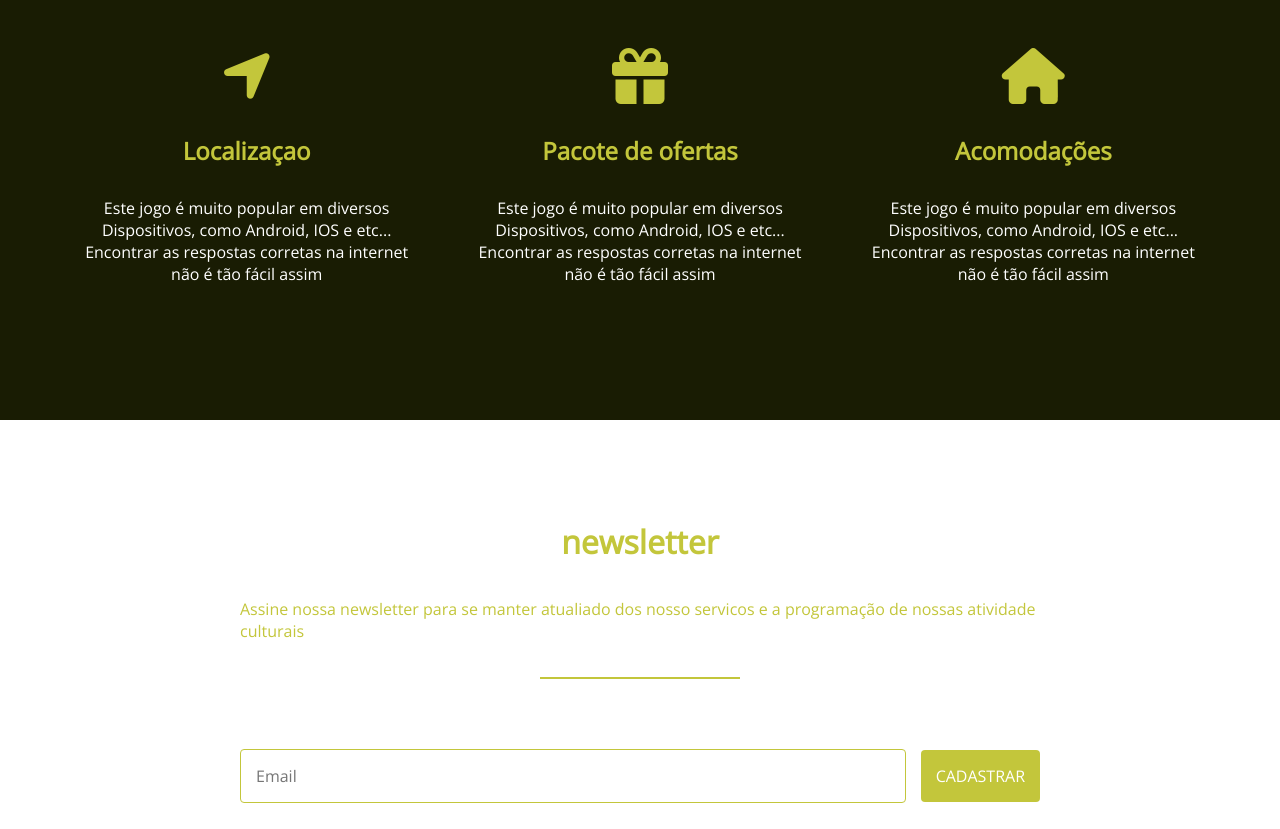
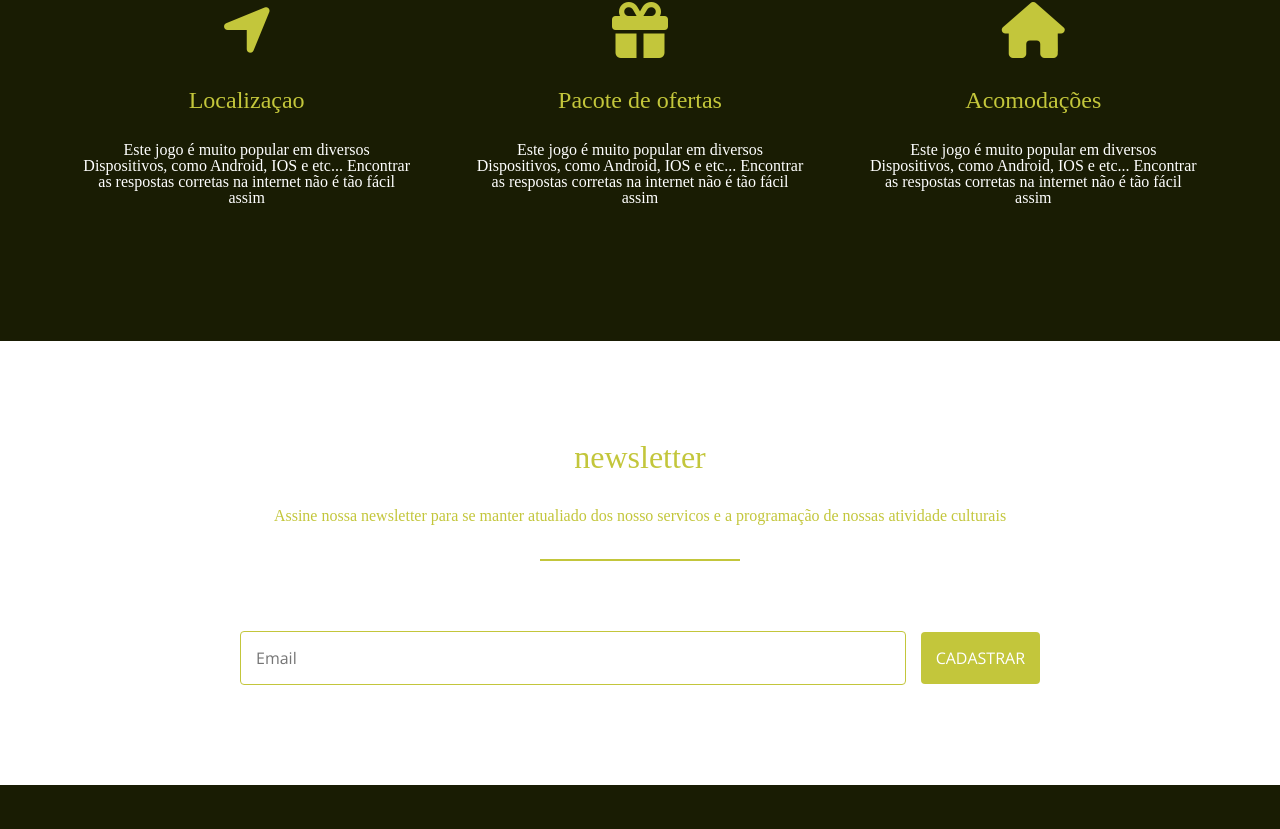
Before and after one commit to HelbertAguiar/flexbox, a plain HTML site: page landing_page/landing_page.html in a window 1280 px wide. Shown: the part 2210-3039 px from the top of the page. Drawn offline with nearby package versions, Linux system fonts and the light colour scheme.

Commit message:
add reset css

```diff
--- /dev/null
+++ b/landing_page/css/reset.css
@@ -0,0 +1,48 @@
+/* http://meyerweb.com/eric/tools/css/reset/
+   v2.0 | 20110126
+   License: none (public domain)
+*/
+
+html, body, div, span, applet, object, iframe,
+h1, h2, h3, h4, h5, h6, p, blockquote, pre,
+a, abbr, acronym, address, big, cite, code,
+del, dfn, em, img, ins, kbd, q, s, samp,
+small, strike, strong, sub, sup, tt, var,
+b, u, i, center,
+dl, dt, dd, ol, ul, li,
+fieldset, form, label, legend,
+table, caption, tbody, tfoot, thead, tr, th, td,
+article, aside, canvas, details, embed,
+figure, figcaption, footer, header, hgroup,
+menu, nav, output, ruby, section, summary,
+time, mark, audio, video {
+	margin: 0;
+	padding: 0;
+	border: 0;
+	font-size: 100%;
+	font: inherit;
+	vertical-align: baseline;
+}
+/* HTML5 display-role reset for older browsers */
+article, aside, details, figcaption, figure,
+footer, header, hgroup, menu, nav, section {
+	display: block;
+}
+body {
+	line-height: 1;
+}
+ol, ul {
+	list-style: none;
+}
+blockquote, q {
+	quotes: none;
+}
+blockquote:before, blockquote:after,
+q:before, q:after {
+	content: '';
+	content: none;
+}
+table {
+	border-collapse: collapse;
+	border-spacing: 0;
+}
--- a/landing_page/landing_page.html
+++ b/landing_page/landing_page.html
@@ -13,6 +13,7 @@
         <meta name="viewport" content="width=device-width, initial-scale=1">
         <link rel="stylesheet" href="path/to/font-awesome/css/font-awesome.min.css">
         <link rel="stylesheet" href="https://fonts.googleapis.com/css2?family=Open+Sans:wght@300&display=swap">
+        <link rel="stylesheet" href="css/reset.css">
         <link rel="stylesheet" href="css/styles.css">
     </head>
     <body>
@@ -86,7 +87,7 @@
                 <li><a href=""><i class="fab fa-snapchat"></i></a></li>
                 <li><a href=""><i class="fab fa-pinterest"></i></a></li>
             </ul>
-            <P> Todos os direiros reservados - Hotel Paraiso 2023</P>
+            <P> Todos os direiros reservados - Hotel Paraiso 2022</P>
         </footer>
 
     </body>
--- /dev/null
+++ b/layout_base/css/reset.css
@@ -0,0 +1,48 @@
+/* http://meyerweb.com/eric/tools/css/reset/
+   v2.0 | 20110126
+   License: none (public domain)
+*/
+
+html, body, div, span, applet, object, iframe,
+h1, h2, h3, h4, h5, h6, p, blockquote, pre,
+a, abbr, acronym, address, big, cite, code,
+del, dfn, em, img, ins, kbd, q, s, samp,
+small, strike, strong, sub, sup, tt, var,
+b, u, i, center,
+dl, dt, dd, ol, ul, li,
+fieldset, form, label, legend,
+table, caption, tbody, tfoot, thead, tr, th, td,
+article, aside, canvas, details, embed,
+figure, figcaption, footer, header, hgroup,
+menu, nav, output, ruby, section, summary,
+time, mark, audio, video {
+	margin: 0;
+	padding: 0;
+	border: 0;
+	font-size: 100%;
+	font: inherit;
+	vertical-align: baseline;
+}
+/* HTML5 display-role reset for older browsers */
+article, aside, details, figcaption, figure,
+footer, header, hgroup, menu, nav, section {
+	display: block;
+}
+body {
+	line-height: 1;
+}
+ol, ul {
+	list-style: none;
+}
+blockquote, q {
+	quotes: none;
+}
+blockquote:before, blockquote:after,
+q:before, q:after {
+	content: '';
+	content: none;
+}
+table {
+	border-collapse: collapse;
+	border-spacing: 0;
+}
--- a/layout_base/css/styles.css
+++ b/layout_base/css/styles.css
@@ -42,7 +42,7 @@
     flex-direction: column;
     justify-content: center;
     align-items: center;
-    font-size: 5vh;
+    font-size: 4vh;
     height: inherit;
     flex-basis: 20vw;
 }
@@ -66,7 +66,7 @@
     flex-direction: column;
     justify-content: center;
     align-items: center;
-    font-size: 5vh;
+    font-size: 4vh;
     height: inherit;
     flex-basis: 10vw;
 }
```
Also changed, not shown: layout_base/layout.html (+1 -0 lines).
